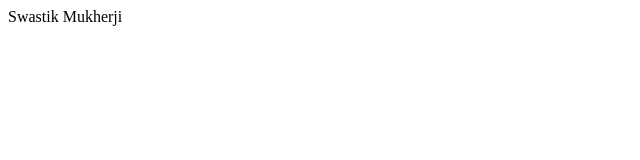
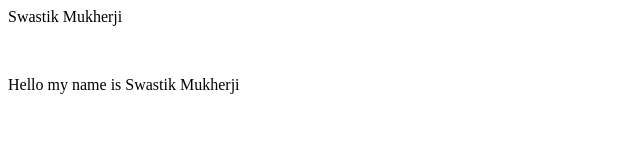
Before and after one commit to Swastik-Mukherji/Demo, a plain HTML site: page index.html in a window 1280 px wide. Shown: the whole page, without its empty margins (0-640 px from the left). Drawn offline with Linux system fonts and the light colour scheme.

Commit message:
New file added and existing modified

```diff
--- a/index.html
+++ b/index.html
@@ -1,3 +1,7 @@
 <head>
 <p>Swastik Mukherji</p>
+<br>
+<p>
+    Hello my name is Swastik Mukherji
+</p>
 </head>
```
Also changed, not shown: 1 other file.
